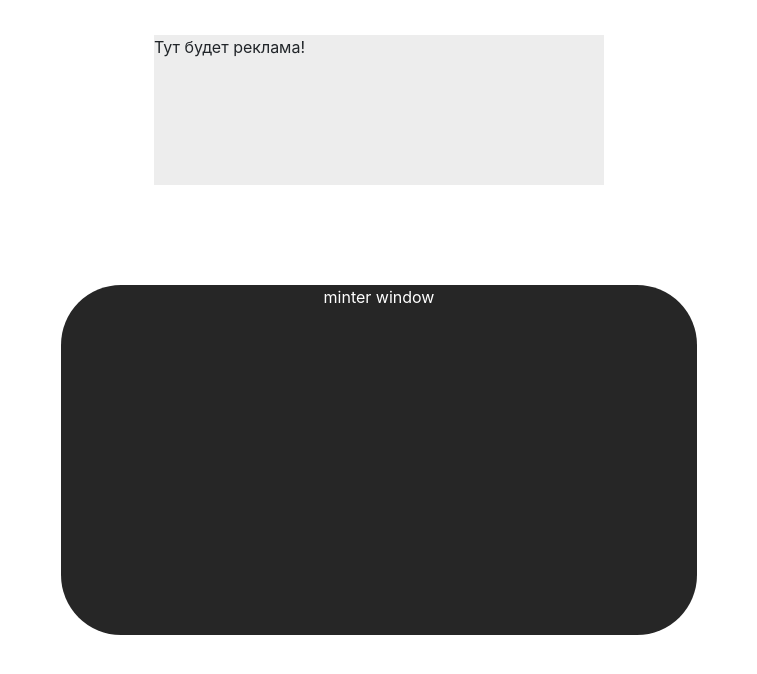
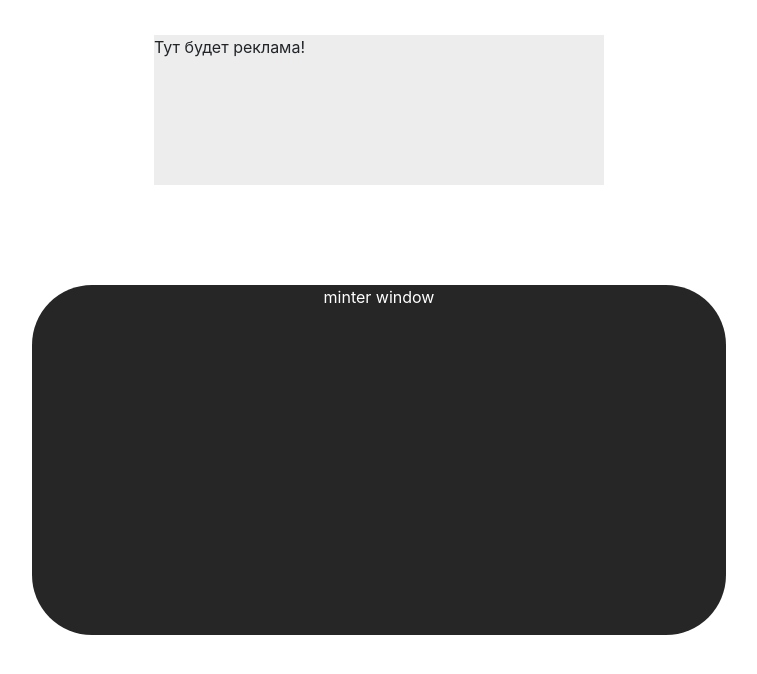
Before and after one commit to babo4ka/NFTcollectionRep, a React (Create React App) app: page / in a window 1280 px wide. Shown: the top 674 px of the page, without its empty margins (261-1018 px from the left). Built offline with nearby package versions, Linux system fonts and the light colour scheme.

Commit message:
готов писать дальше

```diff
--- a/src/App.js
+++ b/src/App.js
@@ -7,7 +7,7 @@ import './App.scss';
 function App() {
   const sds_item_className = "sds_item";
   return (
-    <div className="container fluid">
+    <div className="container-fluid">
       <AdvertisementBoard></AdvertisementBoard>
       <div className="sds row">
         {/* <div className="example_box sds_item col">
```
Also changed, not shown: src/components/AdsOrderer.js (added), 1 other file (tests, documents, lock files or other folders).
